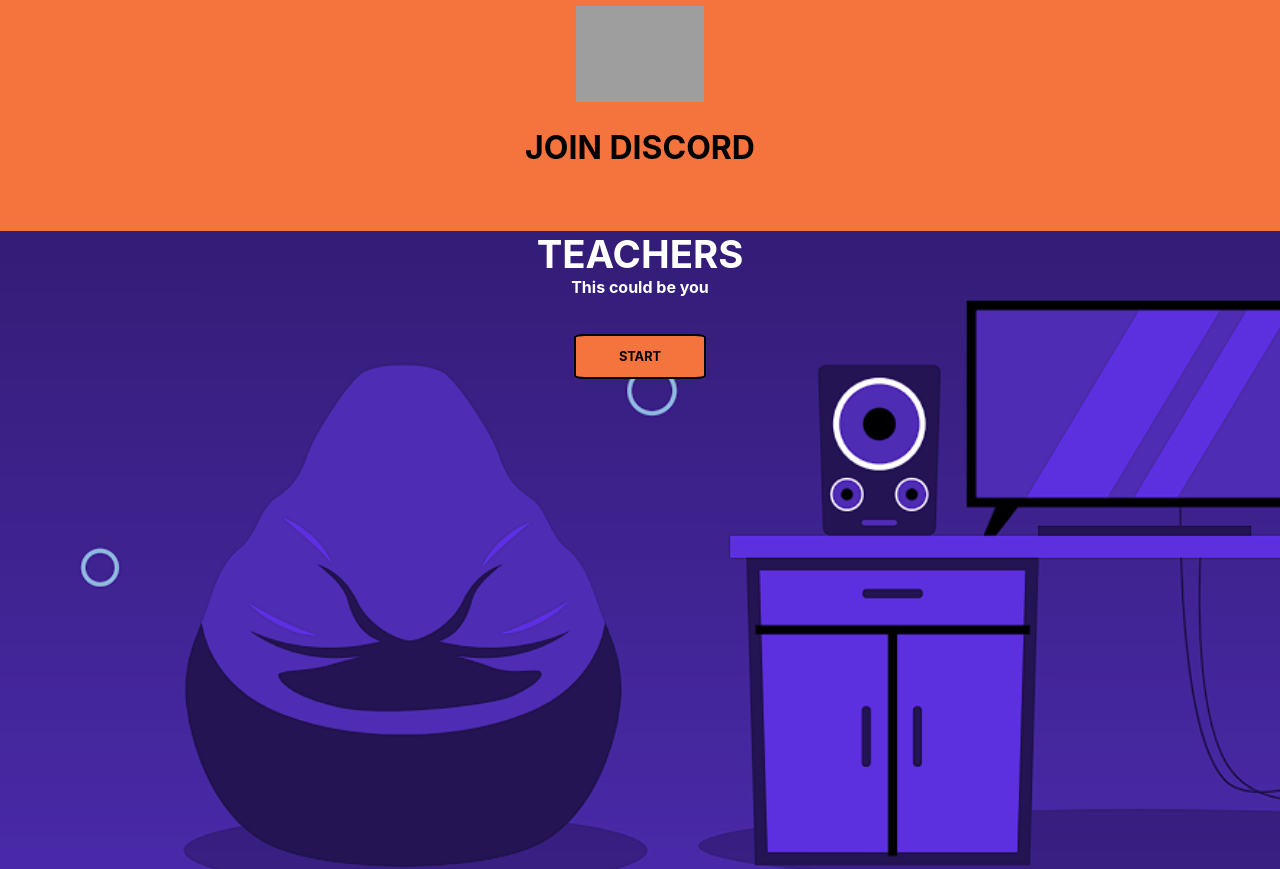
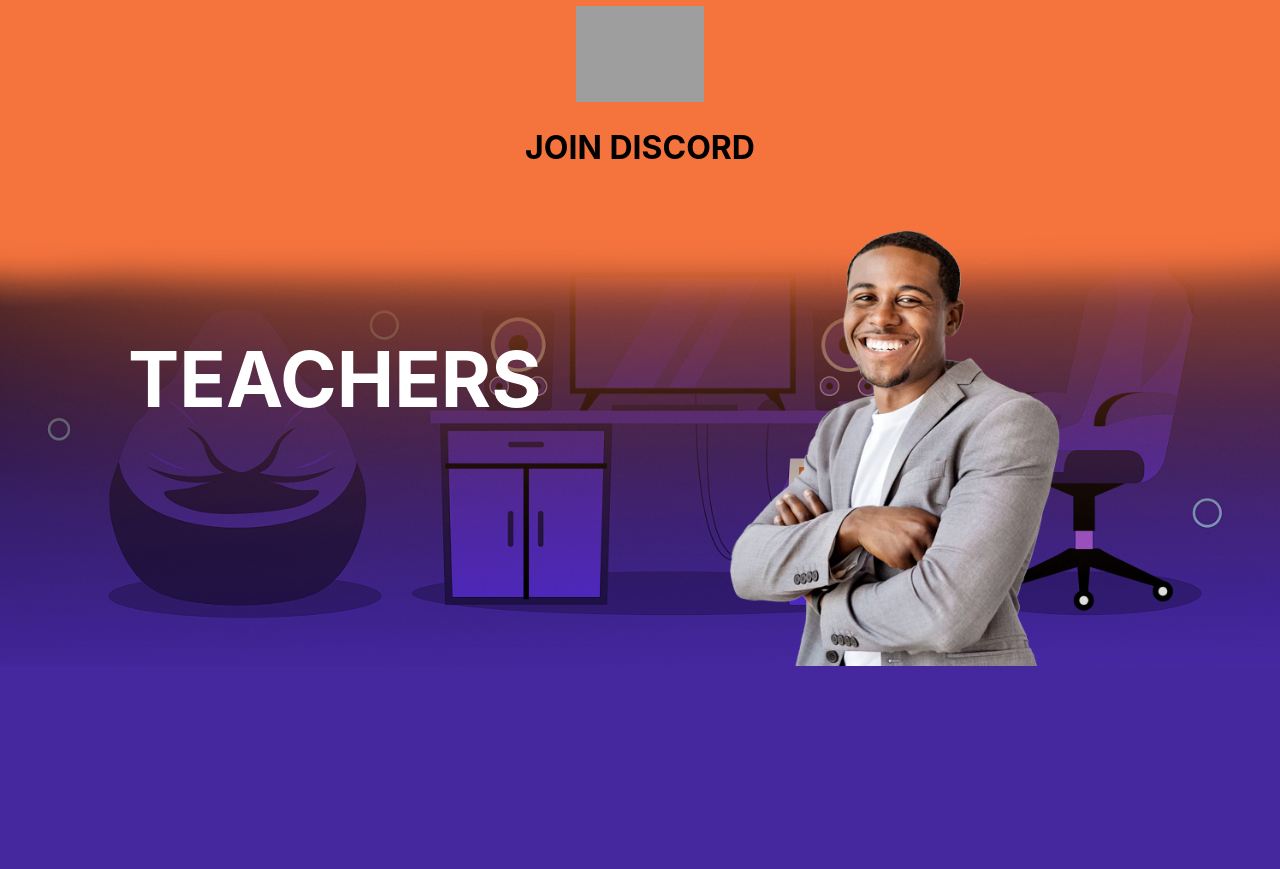
Before and after one commit to emrecanuzum/gamingcourses, a React (Create React App) app: page / in a window 1280 px wide. Shown: the part 800-1669 px from the top of the page. Built offline with nearby package versions, Linux system fonts and the light colour scheme; grey boxes are pictures that could not be loaded.

Commit message:
teacher update

```diff
--- a/src/App.css
+++ b/src/App.css
@@ -1,10 +1,13 @@
+html {
+  scroll-behavior: smooth;
+}
 body{
-  background-color: #f5733d
+  background-color: #45279e
 }
 
 .App {
   text-align: center;
-  background-color: #f5733d
+  background-color: #45279e
 }
 
 .Row-Header{
@@ -109,31 +112,37 @@
 .join-discord h1{
   color:black;
   font-size: 2.5vw;
-  margin-bottom: 10%;
+  padding-bottom: 6%;
  /* color: rgb(52,29,120);*/
 }
 
 
 .teachers{
   margin-top: -5vw;
+  min-height: 34vw;
   background-size: cover;
   background-repeat: no-repeat;
-  text-align: -webkit-center;
+  text-align: justify;
 }
 .teachers h1{
   color: white;
-  font-size: 3vw;
+  padding-top: 8vw;
+  margin-left: 10vw;
+  font-size: 6vw;
 }
 .teachers a{
   text-decoration:none;
+
 }
 .teachers h6{
+  margin-left: 10.1vw;
   color: white;
   font-size: 1.25vw;
-  margin-top: -2vw;
+  margin-top: -4vw;
 }
 .t-button{
-
+  text-align: center;
+  margin-left: 10vw;
   background-color: #f5733d;
   max-width: 10vw;
   border: 2px solid rgb(0, 0, 0);
@@ -145,7 +154,7 @@
   font-weight: 700;
 }
 .section-carousel{
-  padding-top: 4vw;
+  padding-top: 0.5vw;
   padding-bottom: 3vw;
 }
 /* Flashing */
--- a/src/App.js
+++ b/src/App.js
@@ -9,7 +9,7 @@
 import dcDark from './assets/dcb.png';
 import bg from './assets/gradient.png';
 import persona from './assets/persona.jpg';
-import banner2 from './assets/banner2.png';
+import banner2 from './assets/banner4.png';
 
 import Carousel from "react-simply-carousel";
 import Aos from "aos";
@@ -66,15 +66,16 @@
         </div>
       </div>
 
-      <div className='teachers'  data-aos="fade-up" style={{ backgroundImage:`url(${banner2})` }}>
-        <h1>TEACHERS</h1>
-        <h6>This could be you</h6>
+      <div className='teachers'  style={{ backgroundImage:`url(${banner2})`}}>
+        <h1  data-aos="fade-up">TEACHERS</h1>
+        <h6  data-aos="fade-up">This could be you</h6>
         <a href='-'>
-        <div className='t-button'>
+        <div className='t-button'  data-aos="fade-up">
           <p>START</p>
+
         </div>
         </a>
-
+      </div>
       <div className='section-carousel' data-aos="fade-up">
         <Carousel
         activeSlideIndex={activeSlideIndex}
@@ -124,7 +125,6 @@
         ]}
         speed={400}
         easing="linear">
-
           <div className='person'>
               <img src={persona} alt=""></img>
           </div>
@@ -137,10 +137,9 @@
           <div className='person'>
               <img src={persona} alt=""></img>
           </div>
-
         </Carousel>
       </div>
-      </div>
+
     </div>
   );
 }
```
Also changed, not shown: src/assets/banner4.png (added), src/assets/teacher.png (added). Lines whose indentation alone changed are shown as unchanged.
